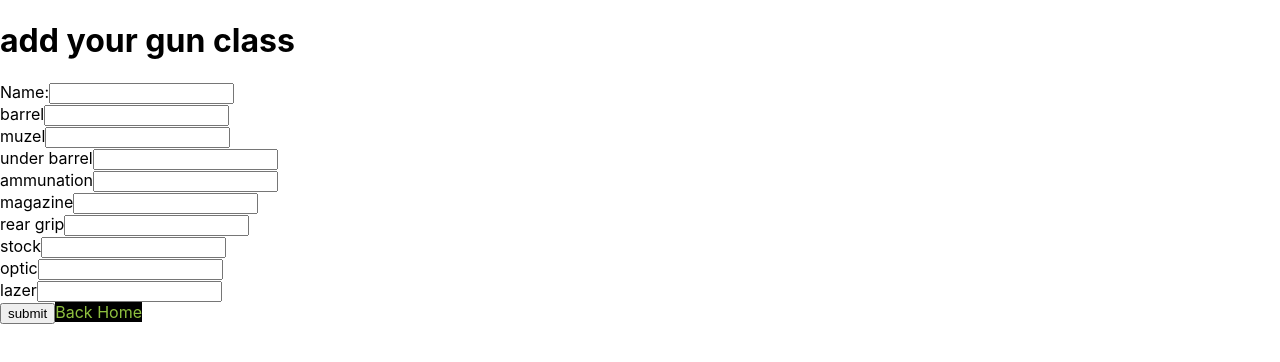
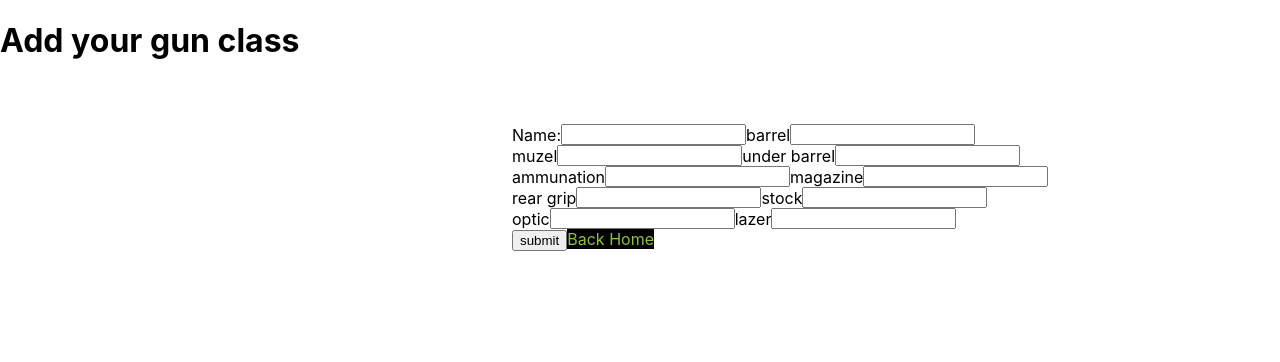
Before and after one commit to Danie175445/COD-classes, a React (Create React App) app in the folder client/: page /create in a window 1280 px wide. Shown: the top 362 px of the page. Built offline with nearby package versions, Linux system fonts and the light colour scheme.

Commit message:
added more validations and some css

```diff
--- a/client/src/components/CreateClass.jsx
+++ b/client/src/components/CreateClass.jsx
@@ -15,6 +15,8 @@ const CreateClass = () =>{
     const [stock,setStock] = useState("")
     const [optic,setOptic] = useState("")
     const [lazer,setLazer] = useState("")
+
+    const [error, setError] = useState([])
 
     const submitHandler = (e) =>{
         e.preventDefault()
@@ -36,52 +38,81 @@ const CreateClass = () =>{
         })
         .catch(err =>{
             console.log(err)
+            console.log(err.response.data.errors)
+            setError(err.response.data.errors)
         })
     }
     return(
         <div>
-            <h1>add your gun class</h1>
-            <div>
+            <h1>Add your gun class</h1>
+            <div  className={style.createForm}>
                 <form onSubmit={submitHandler}>
-                    <div>
+                    <div className={style.formInputs}>
+                        <div className={style.formDiv}>
                             <label htmlFor="name">Name:</label>
                             <input type="text" onChange={(e) => setName(e.target.value)}/>
+                            {error.name ?
+                                <p className={style.validations}>{error.name.message}</p>
+                            : null}
                         </div>
-                    <div>
+                        <div className={style.formDiv}>
                             <label htmlFor="barrel">barrel</label>
                             <input type="text" onChange={(e) => setBarrel(e.target.value)}/>
+                            {error.barrel?
+                                <p className={style.validations}>{error.barrel.message}</p>
+                            : null}
                         </div>
-                    <div>
+                        <div className={style.formDiv}>
                             <label htmlFor="muzel">muzel</label>
                             <input type="text" onChange={(e) => setMuzel(e.target.value)}/>
+                            {error.muzel?
+                                <p className={style.validations}>{error.muzel.message}</p>
+                            : null}
                         </div>
-                    <div>
+                        <div className={style.formDiv}>
                             <label htmlFor="underBarel">under barrel</label>
                             <input type="text" onChange={(e) => setUnderBarrel(e.target.value)}/>
+                            {error.underBarrel?
+                                <p className={style.validations}>{error.underBarrel.message}</p>
+                            : null}
                         </div>
-                    <div>
+                        <div className={style.formDiv}>
                             <label htmlFor="ammunation">ammunation</label>
                             <input type="text" onChange={(e) => setAmunation(e.target.value)}/>
+                            {error.ammunation &&
+                                <p className={style.validations}>{error.ammunation.message}</p>
+                            }
                         </div>
-                    <div>
+                        <div className={style.formDiv}>
                             <label htmlFor="magazine">magazine</label>
                             <input type="text" onChange={(e) => setMagazine(e.target.value)}/>
+                            {error.magazine &&
+                                <p className={style.validations}>{error.magazine.message}</p>}
                         </div>
-                    <div>
+                        <div className={style.formDiv}>
                             <label htmlFor="rearGrip">rear grip</label>
                             <input type="text" onChange={(e) => setRearGrip(e.target.value)}/>
+                            {error.rearGrip &&
+                                <p className={style.validations}>{error.rearGrip.message}</p>}
                         </div>
-                    <div>
+                        <div className={style.formDiv}>
                             <label htmlFor="stock">stock</label>
                             <input type="text" onChange={(e) => setStock(e.target.value)}/>
+                            {error.stock &&
+                                <p className={style.validations}>{error.stock.message}</p>}
                         </div>
-                    <div>
+                        <div className={style.formDiv}>
                             <label htmlFor="optic">optic</label>
                             <input type="text" onChange={(e) => setOptic(e.target.value)}/>
+                            {error.optic &&
+                                <p className={style.validations}>{error.optic.message}</p>}
                         </div>
-                    <div>
+                        <div className={style.formDiv}>
                             <label htmlFor="lazer">lazer</label>
                             <input type="text" onChange={(e) => setLazer(e.target.value)}/>
+                            {error.lazer &&
+                                <p className={style.validations}>{error.lazer.message}</p>}
+                        </div>
                     </div>
                     <input type="submit" value="submit" />
                     <Link to={"/"} className={style.linkButton}>Back Home</Link>
--- a/client/src/components/HomePage.jsx
+++ b/client/src/components/HomePage.jsx
@@ -19,6 +19,18 @@ const HomePage = ()=> {
         })
     },[])
 
+    const deleteHandler =(_id) =>{
+        axios.delete(`http://localhost:8000/api/class/${_id}`)
+            .then(res => {
+                console.log(res)
+            })
+            .catch(err =>{
+                console.log(err)
+            })
+    }
+    // const removefromdom = (classid) =>{
+    //     setClasses(classes.filter(class=>class._id))
+    // }
 
     return(
         <div className={style.backGround}>
@@ -38,6 +50,7 @@ const HomePage = ()=> {
                         <th>Stock</th>
                         <th>Optic</th>
                         <th>Lazer</th>
+                        <th>Actions</th>
                     </tr>
                     {classes.map((oneClass,index)=>{
                         return(
@@ -52,12 +65,13 @@ const HomePage = ()=> {
                                 <td>{oneClass.stock}</td>
                                 <td>{oneClass.optic}</td>
                                 <td>{oneClass.lazer}</td>
+                                <td>Update || <button onClick={(e)=>deleteHandler(oneClass._id)}>Delete</button></td>
                             </tr>
                         )
                     })}
                 </table>
             </div>
-            <Link to={'/create'} className={style.linkButton}>add a Wepon Class </Link>
+            <Link to={'/create'} className={style.linkButton}>Add a Wepon Class </Link>
         </div>
     )
 }
--- a/client/src/components/css/style.module.css
+++ b/client/src/components/css/style.module.css
@@ -16,7 +16,7 @@
     background-color: rgba(143, 192, 63, 0.5); /* Adjust the alpha value (0.5 in this example) for transparency */
     color:#8fc03f;
     align-items: center;
-    margin: 10% 20% 10% 25% ;
+    margin: 5% 20% 10% 25% ;
 
 }
 
@@ -35,3 +35,22 @@
     background-color: black;
     text-decoration: none;
 }
+
+.validations{
+    color: red;
+    font-weight: bold;
+}
+
+.createForm{
+    margin: 5% 10% 10% 40%;
+}
+
+.formDiv{
+    display: flex;
+    align-items: center;
+}
+
+.formInputs{
+    display: flex;
+    flex-wrap: wrap ;
+}
```
Also changed, not shown: 1 other file (tests, documents, lock files or other folders). Lines whose indentation alone changed are shown as unchanged.
